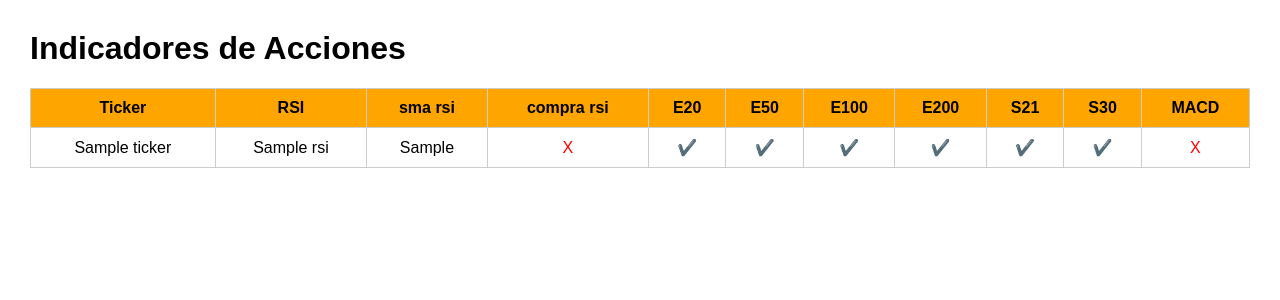
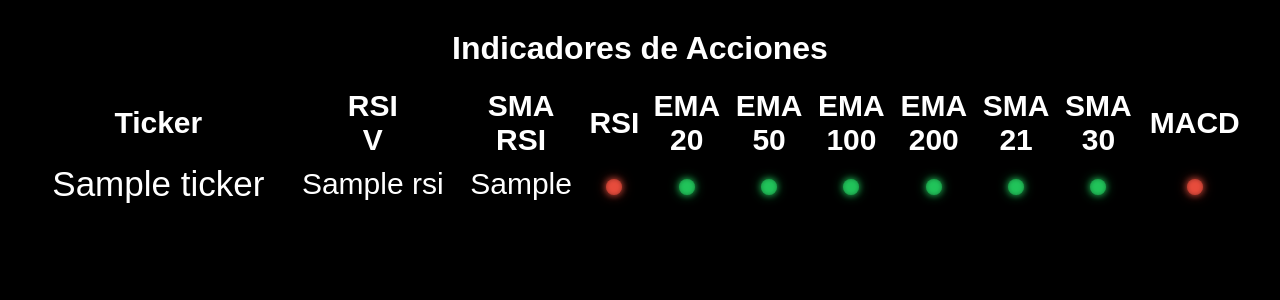
Before and after one commit to nicoorecke/fastapi-stocks, a FastAPI app: template templates/index.html in a window 1280 px wide. Shown: the top 300 px of the page. Run offline with FastAPI, Linux system fonts and the light colour scheme; the template is opened without the code that fills it: most values are stand-ins (such as "Sample title", 1, 10 or a date in 2020).

Commit message:
luces y tamaño

```diff
--- a/static/style.css
+++ b/static/style.css
@@ -1,7 +1,68 @@
 body {
     font-family: Arial, sans-serif;
     margin: 30px;
+    background-color: black;
+    color: #ffffff;
+    text-align: center;
+}
 
+/* ===== Luces tipo semáforo ===== */
+.light {
+    display: inline-block;
+    width: 16px;              /* tamaño del círculo */
+    height: 16px;
+    border-radius: 50%;
+    background: #777;         /* fallback neutro */
+    margin: 0 auto;
+    vertical-align: middle;
+    box-shadow: inset 0 0 4px rgba(0,0,0,.35);
+}
+.light.green {
+    background: #21c45a;
+    box-shadow:
+        0 0 6px rgba(33,196,90,.8),
+        0 0 12px rgba(33,196,90,.6),
+        inset 0 0 4px rgba(0,0,0,.35);
+}
+.light.red {
+    background: #e74c3c;
+    box-shadow:
+        0 0 6px rgba(231,76,60,.8),
+        0 0 12px rgba(231,76,60,.6),
+        inset 0 0 4px rgba(0,0,0,.35);
+}
+
+/* Para mostrar un numerito al lado de la luz (p.ej. días desde cruce) */
+.light-badge {
+    display: inline-block;
+    margin-left: 6px;
+    font-size: 12px;
+    line-height: 1;
+    padding: 2px 6px;
+    border-radius: 10px;
+    background: rgba(255,255,255,.1);
+    color: #fff;
+}
+
+.number-glow {
+    color: #21c45a;
+    font-weight: bold;
+    text-shadow: 0 0 6px rgba(33,196,90,.8),
+                 0 0 12px rgba(33,196,90,.6);
+}
+
+.rojo {
+    background-color: #F44336; /* rojo */
+    color: white;
+    font-weight: bold;
+}
+
+.sma-rsi {
+    font-size: 30px;
+}
+
+.rsi {
+    font-size: 30px;
 }
 
 table {
@@ -10,12 +71,38 @@ table {
     margin-top: 20px;
 }
 
+.ticker {
+    font-size: 35px;
+}
+
 th, td {
-    padding: 10px;
-    border: 1px solid #ccc;
+
+    border: none;
     text-align: center;
+    font-size: 35px;
+    margin: 10px;
+
 }
 
 th {
-    background-color: orange;
+    color: white;
+    font-size: 30px;
 }
+
+
+/* Centrado prolijo dentro de celdas */
+td.indicador {
+    text-align: center;
+    white-space: nowrap;
+}
+
+/* Opcional: tabla “heatmap” más compacta */
+td.indicador { padding: 6px 8px; }
+
+
+/* Clases de luces */
+.verde {
+    background-color: #4CAF50; /* verde */
+    color: white;
+    font-weight: bold;
+}
--- a/templates/index.html
+++ b/templates/index.html
@@ -8,83 +8,75 @@
 <body>
     <h1>Indicadores de Acciones</h1>
     <table>
+        <thead>
             <tr>
-            <th>Ticker</th>
-            <th>RSI</th>
-            <th>sma rsi</th>
-            <th>compra rsi</th>
-            <th>E20</th>
-            <th>E50</th>
-            <th>E100</th>
-            <th>E200</th>
-            <th>S21</th>
-            <th>S30</th>
-            <th>MACD</th>
+                <th class="titulo">Ticker</th>
+                <th class="titulo">RSI<br>V</th>
+                <th class="titulo">SMA<br>RSI</th>
+                <th class="titulo">RSI</th>
+                <th class="titulo">EMA<br>20</th>
+                <th class="titulo">EMA<br>50</th>
+                <th class="titulo">EMA<br>100</th>
+                <th class="titulo">EMA<br>200</th>
+                <th class="titulo">SMA<br>21</th>
+                <th class="titulo">SMA<br>30</th>
+                <th class="titulo">MACD</th>
             </tr>
+        </thead>
+        <tbody>
             {% for indicador in indicadores %}
+            {% set all_green =
+                indicador.rsi_cruce_arriba_sma
+                and indicador.precio_ema_20
+                and indicador.precio_ema_50
+                and indicador.precio_ema_100
+                and indicador.precio_ema_200
+                and indicador.precio_sma_21
+                and indicador.precio_sma_30
+                and indicador.macd_cruce_arriba_signal
+            %}
             <tr>
-            <td>{{ indicador.ticker }}</td>
-            <td>{{ indicador.rsi }}</td>
-            <td>{{ indicador.sma_rsi }}</td>
-            <td>
-                {% if indicador.rsi_cruce_arriba_sma %}
-                    <span style="color:green;">✔️ {{indicador.dias_desde_cruce_rsi}}</span>
+                <td class="ticker">
+                    {% if all_green %}
+                        <span class="number-glow">{{ indicador.ticker }}</span>
                     {% else %}
-                    <span style="color:red;">X</span>
+                        {{ indicador.ticker }}
                     {% endif %}
                 </td>
-            <td>
-                {% if indicador.precio_ema_20 %}
-                    <span style="color:green;">✔️</span>
+
+                <td class="rsi">{{ indicador.rsi }}</td>
+                <td class="sma-rsi">{{ indicador.sma_rsi }}</td>
+
+                <!-- RSI -->
+                <td class="indicador">
+                    {% if indicador.rsi_cruce_arriba_sma %}
+                        <span class="number-glow">{{ indicador.dias_desde_cruce_rsi }}</span>
                     {% else %}
-                    <span style="color:red;">X</span>
+                        <span class="light red"></span>
                     {% endif %}
                 </td>
-            <td>
-                {% if indicador.precio_ema_50 %}
-                    <span style="color:green;">✔️</span>
+
+                <!-- EMAs -->
+                <td class="indicador"><span class="light {{ 'green' if indicador.precio_ema_20 else 'red' }}"></span></td>
+                <td class="indicador"><span class="light {{ 'green' if indicador.precio_ema_50 else 'red' }}"></span></td>
+                <td class="indicador"><span class="light {{ 'green' if indicador.precio_ema_100 else 'red' }}"></span></td>
+                <td class="indicador"><span class="light {{ 'green' if indicador.precio_ema_200 else 'red' }}"></span></td>
+
+                <!-- SMAs -->
+                <td class="indicador"><span class="light {{ 'green' if indicador.precio_sma_21 else 'red' }}"></span></td>
+                <td class="indicador"><span class="light {{ 'green' if indicador.precio_sma_30 else 'red' }}"></span></td>
+
+                <!-- MACD -->
+                <td class="indicador">
+                    {% if indicador.macd_cruce_arriba_signal %}
+                        <span class="number-glow">{{ indicador.dias_desde_cruce_macd }}</span>
                     {% else %}
-                    <span style="color:red;">X</span>
-                {% endif %}
-            </td>
-            <td>
-                {% if indicador.precio_ema_100 %}
-                    <span style="color:green;">✔️</span>
-                {% else %}
-                    <span style="color:red;">X</span>
-                {% endif %}
-            </td>
-            <td>
-                {% if indicador.precio_ema_200 %}
-                    <span style="color:green;">✔️</span>
-                {% else %}
-                    <span style="color:red;">X</span>
-                {% endif %}
-            </td>
-            <td>
-                {% if indicador.precio_sma_21 %}
-                    <span style="color:green;">✔️</span>
-                {% else %}
-                    <span style="color:red;">X</span>
-                {% endif %}
-            </td>
-            <td>
-                {% if indicador.precio_sma_30 %}
-                    <span style="color:green;">✔️</span>
-                {% else %}
-                    <span style="color:red;">X</span>
-                {% endif %}
-            </td>
-            <td>
-                {% if indicador.macd_cruce_arriba_signal %}
-                    <span style="color:green;">✔️ {{indicador.dias_desde_cruce_macd}}</span>
-                {% else %}
-                    <span style="color:red;">X</span>
+                        <span class="light red"></span>
                     {% endif %}
                 </td>
             </tr>
-
             {% endfor %}
+        </tbody>
     </table>
 </body>
 </html>
```
Lines whose indentation alone changed are shown as unchanged.
